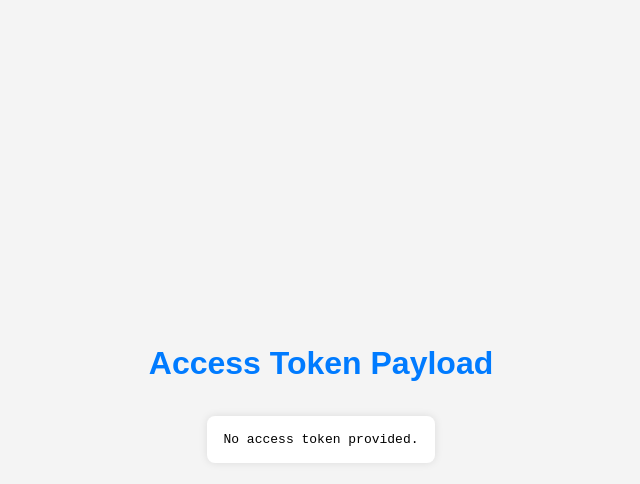
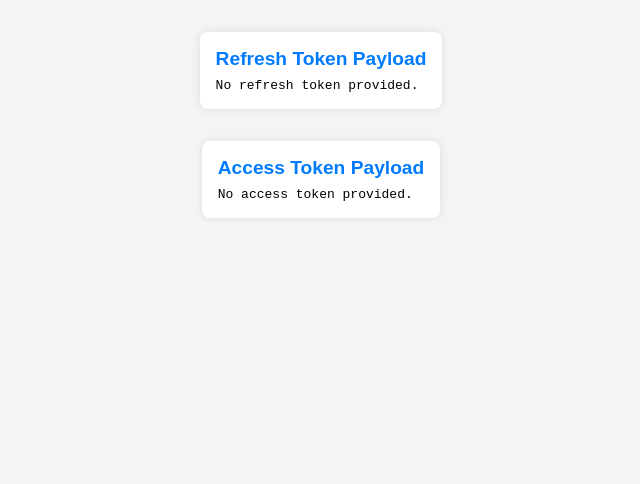
Before and after one commit to robb-e-apps/robb-e-js, a website: page src/frontend/result.html in a window 1280 px wide. Shown: the whole page, without its empty margins (319-959 px from the left). Drawn offline with Linux system fonts and the light colour scheme.

Commit message:
feat: display both tokens on the result page

```diff
--- a/src/frontend/result.html
+++ b/src/frontend/result.html
@@ -10,50 +10,78 @@
         display: flex;
         flex-direction: column;
         align-items: center;
-        justify-content: center;
-        height: 100vh;
+        padding: 2rem;
         margin: 0;
       }
 
-      h1 {
+      .token-box {
+        background: white;
+        border-radius: 8px;
+        max-width: 80%;
+        padding: 1rem;
+        margin-bottom: 2rem;
+        box-shadow: 0 0 8px rgba(0, 0, 0, 0.1);
+        text-align: left;
+      }
+
+      .token-title {
+        font-size: 1.2rem;
+        font-weight: bold;
         color: #007bff;
+        margin-bottom: 0.5rem;
+        text-align: center;
       }
 
       pre {
-        background: white;
-        padding: 1rem;
-        border-radius: 8px;
-        max-width: 80%;
-        box-shadow: 0 0 8px rgba(0, 0, 0, 0.1);
         white-space: pre-wrap;
         word-break: break-word;
+        overflow-x: auto;
+        margin: 0;
       }
     </style>
   </head>
   <body>
-    <h1>Access Token Payload</h1>
-    <pre id="token-info">Loading...</pre>
+    <div class="token-box">
+      <div class="token-title">Refresh Token Payload</div>
+      <pre id="refresh-token-info">Loading...</pre>
+    </div>
+
+    <div class="token-box">
+      <div class="token-title">Access Token Payload</div>
+      <pre id="access-token-info">Loading...</pre>
+    </div>
 
     <script>
-      const params = new URLSearchParams(window.location.search);
-      const token = params.get('access_token');
-
-      if (!token) {
-        document.getElementById('token-info').textContent =
-          'No access token provided.';
-      } else {
+      function decodeAndFormatToken(token) {
         try {
           const payload = JSON.parse(atob(token.split('.')[1]));
-          document.getElementById('token-info').textContent = JSON.stringify(
-            payload,
-            null,
-            2,
-          );
+
+          ['iat', 'exp'].forEach((key) => {
+            if (payload[key]) {
+              const readable = new Date(payload[key] * 1000).toISOString();
+              payload[key] = `${payload[key]} (${readable})`;
+            }
+          });
+
+          return JSON.stringify(payload, null, 2);
         } catch (e) {
-          document.getElementById('token-info').textContent =
-            'Invalid token format.';
+          return 'Invalid token format.';
         }
       }
+
+      const refresh_token = sessionStorage.getItem('refresh_token');
+      const access_token = sessionStorage.getItem('access_token');
+
+      const refreshEl = document.getElementById('refresh-token-info');
+      const accessEl = document.getElementById('access-token-info');
+
+      refreshEl.textContent = refresh_token
+        ? decodeAndFormatToken(refresh_token)
+        : 'No refresh token provided.';
+
+      accessEl.textContent = access_token
+        ? decodeAndFormatToken(access_token)
+        : 'No access token provided.';
     </script>
   </body>
 </html>
```
Also changed, not shown: src/api/main.js (+0 -10 lines).
